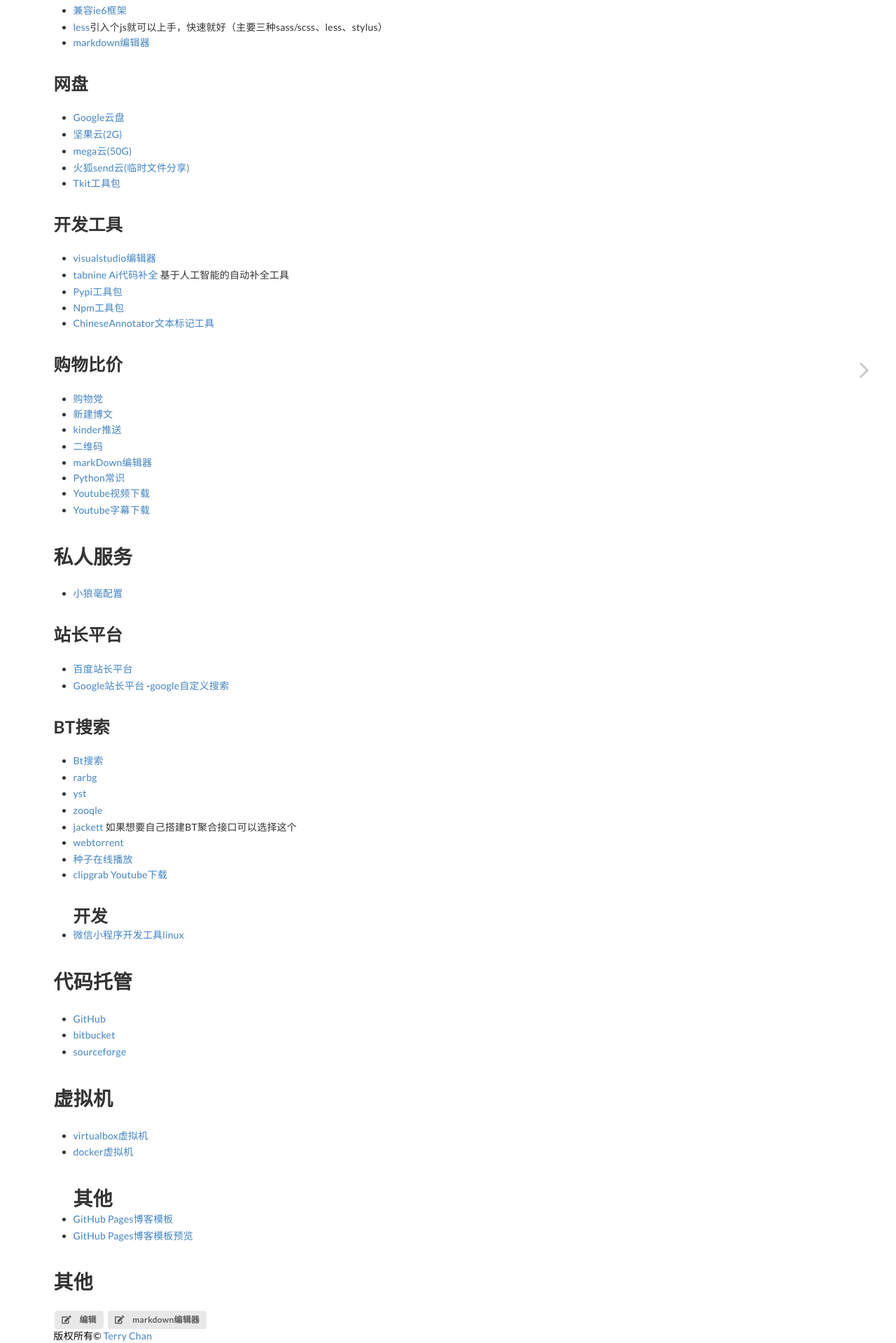
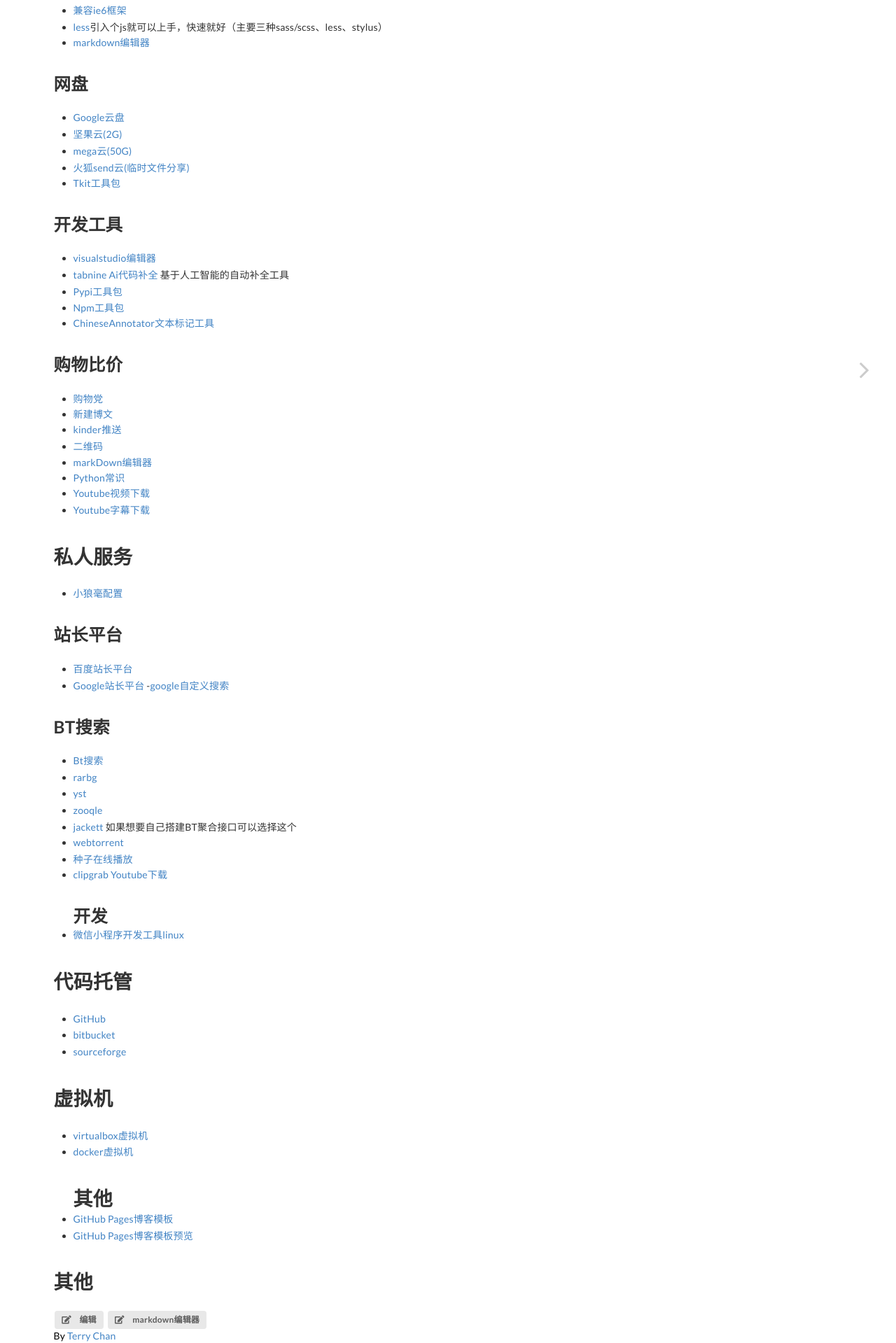
Before and after one commit to napoler/index, a Jekyll site: the page built from docs/index.md, in a window 1280 px wide. Shown: the part 913-2832 px from the top of the page at 70% size. Built offline with Jekyll 4.4.1, drawn with Linux system fonts in a browser that asks for light colours.

Commit message:
Signed-off-by: Terry chan <napoler2008@gmail.com>

```diff
--- a/docs/_includes/body.html
+++ b/docs/_includes/body.html
@@ -49,7 +49,7 @@
                 </div>
                 <a href="{{site.github.repository_url}}/edit/master/docs/{{page.path}}" class="ui label"><i class="edit icon"></i> 编辑 </a>
                 <a href="https://www.terrychan.org/editor.md/examples/terry.html" class="ui label"><i class="edit icon"></i> markdown编辑器 </a>
-                <p>版权所有©<a href="https://www.terrychan.org/" target="blank" >
+                <p>By <a href="https://www.terrychan.org/" target="blank" >
                     Terry Chan
                     </a>
 
```
